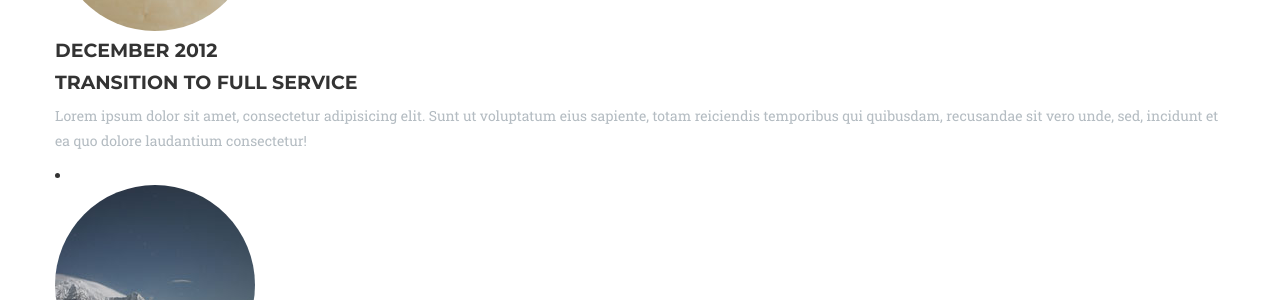
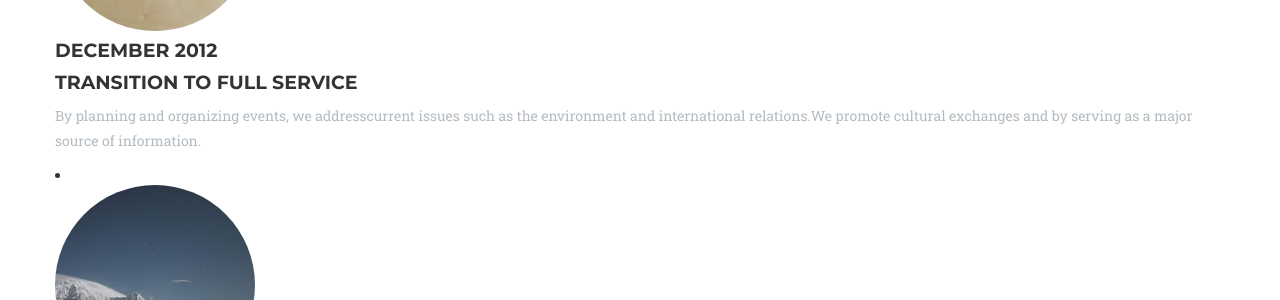
Before and after one commit to gauravmanandhar/apekshatravels.com.np, a Jekyll site: the page built from index.html, in a window 1280 px wide and 900 px high, scrolled down 3392 px. Shown: the part 154-454 px from the top of the window. Built offline with Jekyll 4.4.1, drawn with Linux system fonts in a browser that asks for light colours; some web fonts are replaced; a file with an impossible date is left out.

Commit message:
about us changed

```diff
--- a/_includes/about.html
+++ b/_includes/about.html
@@ -32,7 +32,7 @@
                                 <div class="timeline-heading"> ener
                                 </div>
                                 <div class="timeline-body">
-                                    <p class="text-muted"> Ever since  the company was established , Apeksha travels has concentrated its efforts in producing quality travels,responding to the needs of the timess and the demands of future.       </div>
+                                    <p class="text-muted"> Ever since  the company was established , Apeksha travels has concentrated its efforts in producing quality travels,responding to the needs of the timess and the demands of future.</div>
                             </div>
                         </li>
                         <li>
@@ -45,7 +45,7 @@
                                     <h4 class="subheading">Transition to Full Service</h4>
                                 </div>
                                 <div class="timeline-body">
-                                    <p class="text-muted">Lorem ipsum dolor sit amet, consectetur adipisicing elit. Sunt ut voluptatum eius sapiente, totam reiciendis temporibus qui quibusdam, recusandae sit vero unde, sed, incidunt et ea quo dolore laudantium consectetur!</p>
+                                    <p class="text-muted">By planning and organizing events, we addresscurrent issues such as the environment and international relations.We promote cultural exchanges and by serving as a major source of information.</p>
                                 </div>
                             </div>
                         </li>
```
